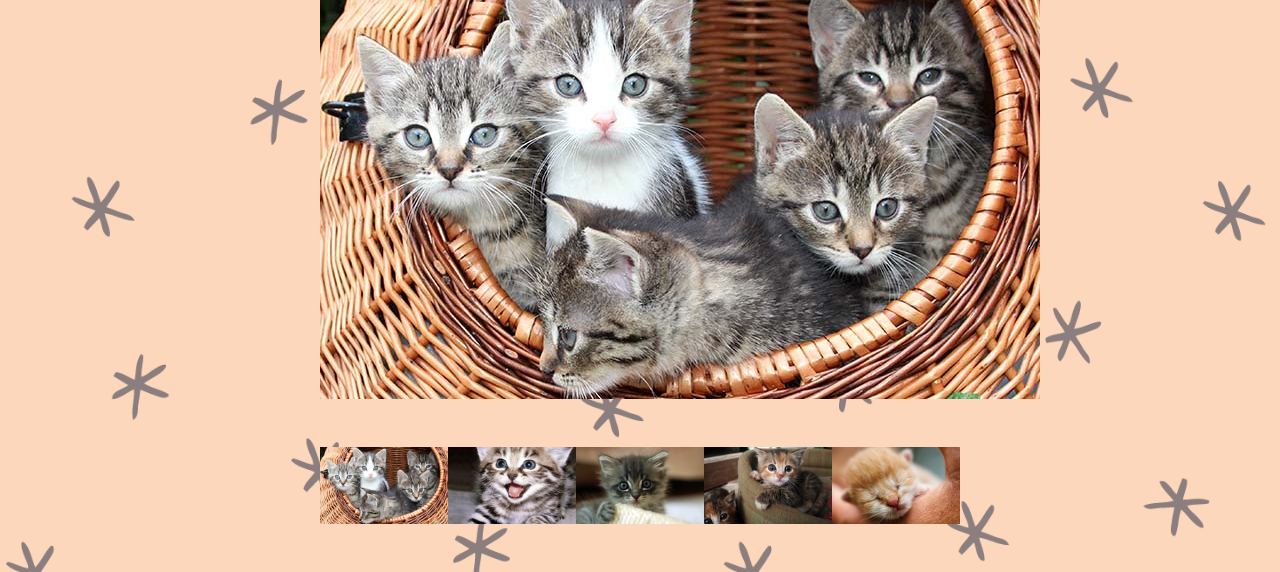
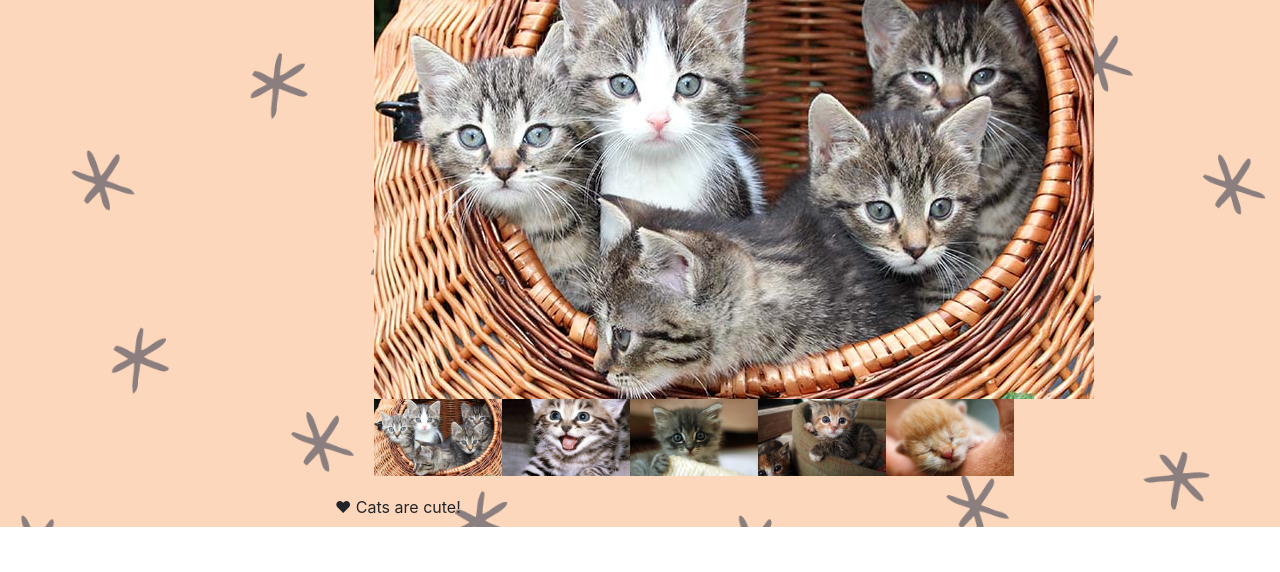
Before and after one commit to ayounglibrarian/uclax_wcib_week_6_part_1, a website: page index.html in a window 1280 px wide. Shown: the part 273-845 px from the top of the page. After the commit the page ends 800 px from the top, so only its background shows below. Drawn offline with nearby package versions, Linux system fonts and the light colour scheme.

Commit message:
some updates

```diff
--- a/index.html
+++ b/index.html
@@ -50,22 +50,18 @@
  </div>
 </nav>
 
-<main role="main" class="container">
       <main role="main" class="container">
+        <main role="main" class="container">
 
         <div class="starter-template">
 
           <h1>Kittens!</h1>
-          <nav class="nav nav-masthead justify-content-center">
-
-
 
           <div class="gallery">
           <div class="full-img">
             <img class="displayed-img" alt="kittens" src="images/pic1.jpg" >
             <div class="overlay"></div>
             <button class="dark">Darken</button>
-        </div><!--/.end full-img-->
 
           <div class="thumb-bar">
 
@@ -73,6 +69,13 @@
               </div><!-- /.gallery-->
           </div><!-- /main container -->
         </div><!-- .container -->
+      </main>
+      <footer class="mastfoot mt-auto">
+      <div class="inner">
+      	&hearts;  Cats are cute!
+      </div>
+    </footer>
+  </div>
 
 
           <!-- JavaScript
--- a/js/scripts.js
+++ b/js/scripts.js
@@ -7,7 +7,6 @@ const btn = document.querySelector('button');
 const overlay = document.querySelector('.overlay');
 
 /* Looping through images */
-
 
 for(let i = 1; i <= 5; i++) {
   const newImage = document.createElement('img');
```
